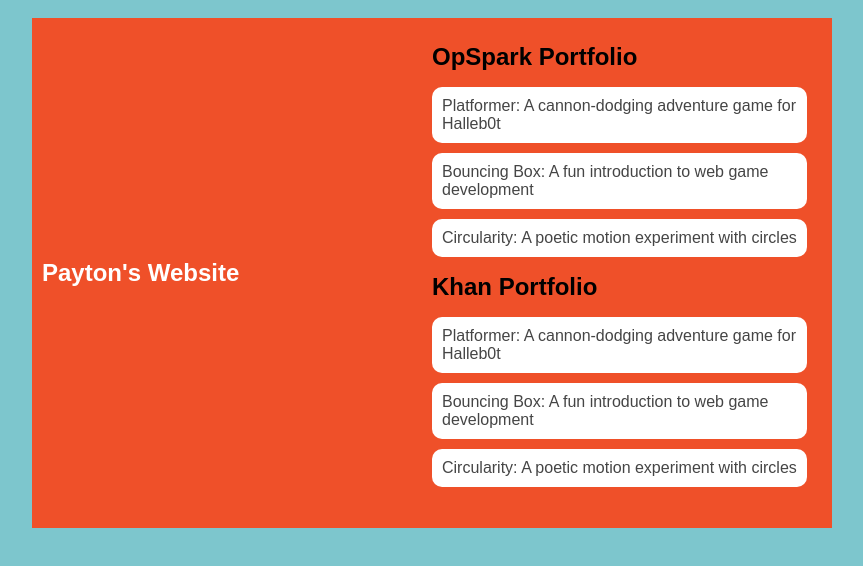
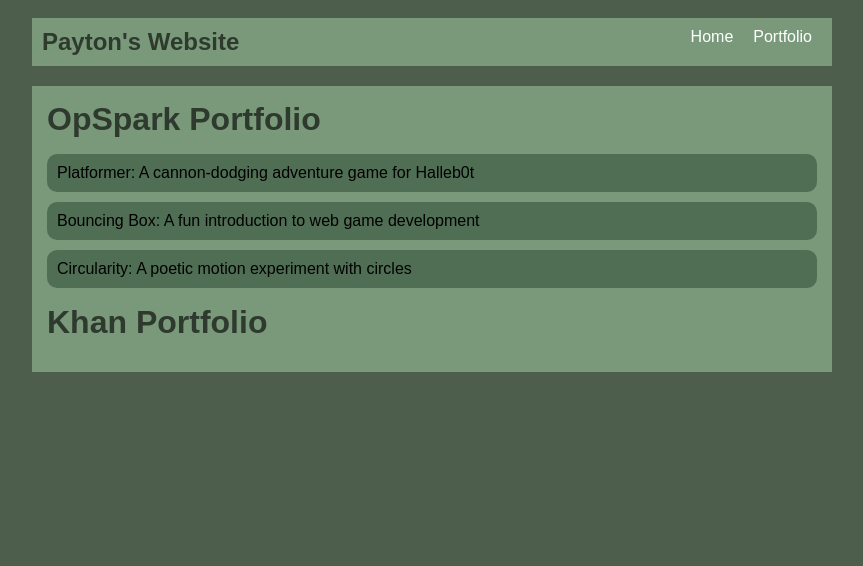
Before and after one commit to PaytonRobertson/PaytonRobertson.github.io, a plain HTML site: page portfolio.html in a window 1280 px wide. Shown: the whole page, without its empty margins (208-1071 px from the left). Drawn offline with Linux system fonts and the light colour scheme.

Commit message:
created first website

```diff
--- a/portfolio.html
+++ b/portfolio.html
@@ -10,7 +10,16 @@
     <div id="all-contents">
       <nav>
         <h1>Payton's Website</h1>
-
+        <ul id="nav-ul">
+          <li class="nav-li">
+          <a href="index.html">Home</a>
+          </li>
+          <li class="nav-li">
+          <a href="portfolio.html">Portfolio</a>
+          </li>
+        </ul>
+      </nav>
+      <main>
          <div class="content">
           <h1>OpSpark Portfolio</h1>
           <ul id="portfolio">
@@ -24,25 +33,12 @@
               <a href="fsd-projects/circularity/">Circularity: A poetic motion experiment with circles</a>
             </li>
           </ul>
-
           <h1>Khan Portfolio</h1>
           <ul id="portfolio">
-<li>
-  <a href="fsd-projects/platformer/">Platformer: A cannon-dodging adventure game for Halleb0t</a>
-</li>
-<li>
-  <a href="fsd-projects/bouncing-box/">Bouncing Box: A fun introduction to web game development</a>
-</li>
-<li>
-  <a href="fsd-projects/circularity/">Circularity: A poetic motion experiment with circles</a>
-</li>
+
           </ul>
         </div>
       </main>
+    </div>
   </body>
 </html>
-
-    </div>
-    </main>
-  </body>
-</html>
--- a/style.css
+++ b/style.css
@@ -1,6 +1,6 @@
 body {
-    background: rgb(125, 198, 205);
-    color: rgb(45, 45, 45);
+    background: rgb(77, 94, 77);
+    color: rgb(47, 58, 47);
     padding: 10px;
     font-family: Arial, sans-serif;
 }
@@ -12,7 +12,7 @@
 
 /* navigation menu */
 nav {
-    background: rgb(239, 80, 41);
+    background: rgb(122, 153, 122);
     margin: 0 auto;
     display: flex;
     padding: 10px;
@@ -21,7 +21,7 @@
 h1 {
     display: flex;
     align-items: center;
-    color: white;
+    color: rgb(47, 58, 47);
     flex: 1;
     margin: 0;
 }
@@ -45,7 +45,7 @@
 
 /* main container area beneath menu */
 main {
-    background: rgb(245, 238, 219);
+    background: rgb(122, 153, 122);
     display: flex;
     margin-top: 20px;
 }
@@ -65,7 +65,7 @@
 }
 /* interests section styles */
 #interests {
-    border: 4px silver ridge;
+    border: 4px rgb(43, 53, 42) ridge;
     padding: 8px;
     margin-top: 20px;
 }
@@ -76,7 +76,7 @@
 
 /* Portfolio styles */
 .content h1 {
-  color: black;
+  color: 47, 58, 47ck;
 }
 
 #portfolio {
@@ -85,7 +85,7 @@
 }
 
 #portfolio li {
-  background: #fff;
+  background: #4f6e54;
   padding: 10px;
   border-radius: 10px;
   margin-bottom: 10px;
@@ -97,5 +97,5 @@
 
 #portfolio a {
   text-decoration: none;
-  color: #454545;
+  color: #000000;
 }
```
Also changed, not shown: index.html (+6 -5 lines). Lines whose indentation alone changed are shown as unchanged.
